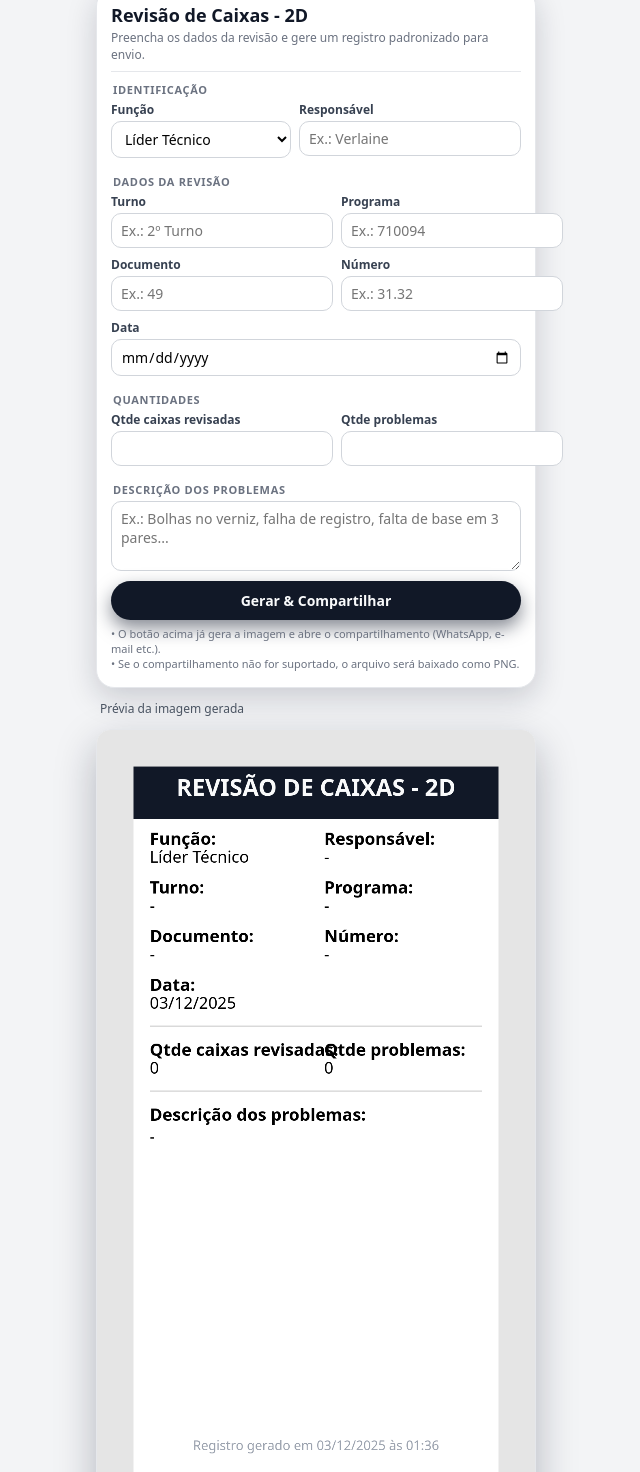
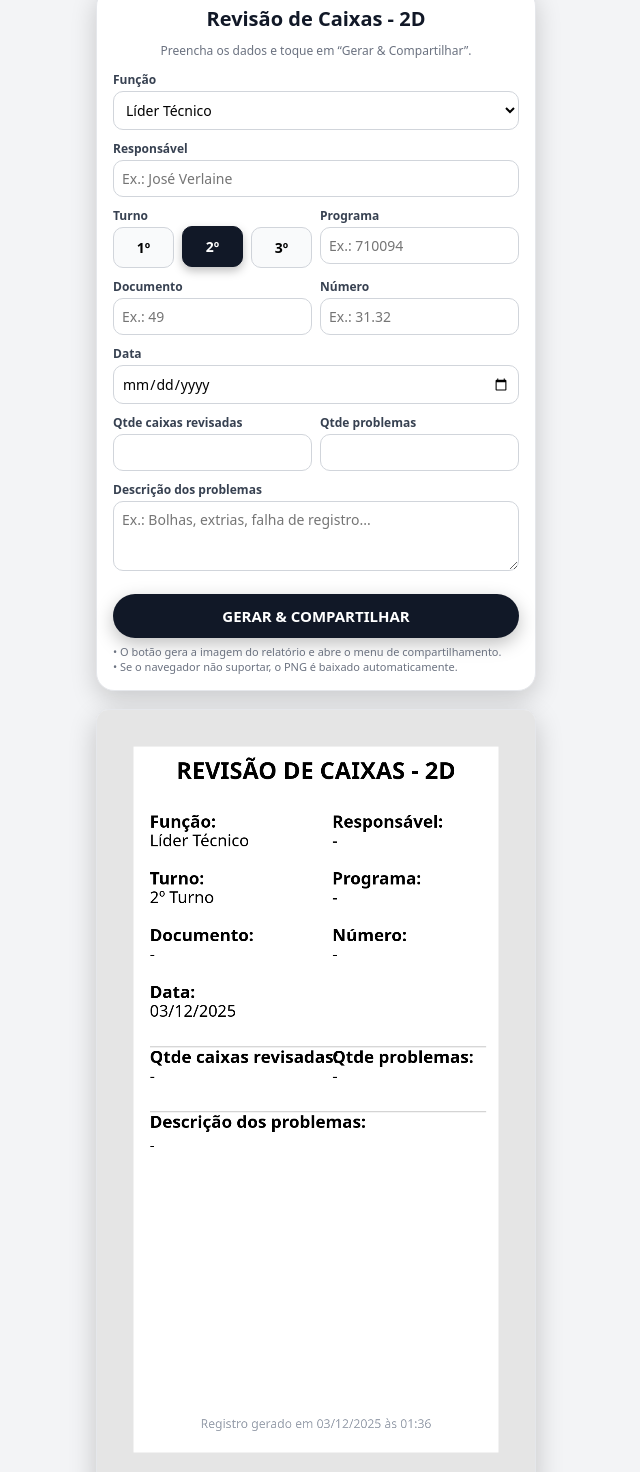
Before and after one commit to werlanebraga33-collab/revisao-caixas-2d, a plain HTML site: page index.html in a window 1280 px wide. Shown: the part 28-1500 px from the top of the page, without its empty margins (324-964 px from the left). Drawn offline with Linux system fonts and the light colour scheme.

Commit message:
Refactor index.html for improved structure and style
Refactor HTML and JavaScript for better readability and functionality, including styling updates and restructuring of form elements.

```diff
--- a/index.html
+++ b/index.html
@@ -5,123 +5,101 @@
   <title>Revisão de Caixas - 2D</title>
   <meta name="viewport" content="width=device-width,initial-scale=1" />
   <style>
-    *{
-      box-sizing:border-box;
-      font-family:system-ui,-apple-system,BlinkMacSystemFont,"Segoe UI",sans-serif
-    }
+    *{box-sizing:border-box;font-family:system-ui,-apple-system,"Segoe UI",sans-serif}
     body{
       margin:0;
       padding:16px;
       background:#f3f4f6;
       min-height:100vh;
       display:flex;
-      flex-direction:column;
-      align-items:center;
-      gap:16px;
+      justify-content:center;
+      align-items:flex-start;
+    }
+    .card{
+      background:#fff;
+      width:100%;
+      max-width:440px;
+      padding:16px;
+      border-radius:18px;
+      box-shadow:0 8px 26px rgba(0,0,0,.18);
+      border:1px solid #e5e7eb;
+    }
+    h1{
+      font-size:20px;
+      margin:0 0 10px;
+      text-align:center;
       color:#111827;
     }
-    .app-shell{
-      width:100%;
-      max-width:440px;
-      display:flex;
-      flex-direction:column;
-      gap:12px;
-    }
-    .card-form{
-      width:100%;
-      background:#ffffff;
-      border-radius:18px;
-      padding:14px 14px 16px;
-      box-shadow:0 10px 30px rgba(15,23,42,.18);
-      border:1px solid #e5e7eb;
-    }
-    .card-header{
-      margin:0 0 10px;
-      padding-bottom:8px;
-      border-bottom:1px solid #e5e7eb;
-    }
-    .card-title{
-      font-size:18px;
-      font-weight:700;
-      color:#111827;
-    }
-    .card-subtitle{
+    .sub{
       font-size:12px;
+      text-align:center;
       color:#6b7280;
-      margin-top:2px;
-    }
-    .section-label{
-      font-size:11px;
-      font-weight:600;
-      text-transform:uppercase;
-      letter-spacing:0.06em;
-      color:#6b7280;
-      margin:8px 2px 4px;
-    }
-    .form-row{display:flex;gap:8px}
-    .form-group{
-      display:flex;
-      flex-direction:column;
-      gap:3px;
-      margin-bottom:8px;
-      flex:1;
+      margin-bottom:12px;
     }
     label{
       font-size:12px;
       font-weight:600;
       color:#374151;
+      margin-bottom:3px;
+      display:block;
     }
     input,textarea,select{
+      width:100%;
+      padding:8px;
+      border:1px solid #d1d5db;
       border-radius:10px;
-      border:1px solid #d1d5db;
-      padding:7px 9px;
+      margin-bottom:10px;
       font-size:14px;
       outline:none;
-      background:#ffffff;
-      transition:border-color .15s,box-shadow .15s,transform .08s;
+      background:#fff;
     }
     input:focus,textarea:focus,select:focus{
       border-color:#111827;
       box-shadow:0 0 0 1px rgba(15,23,42,.35);
+    }
+    textarea{min-height:70px;resize:vertical}
+    .row{display:flex;gap:8px}
+    .row > div{flex:1}
+
+    /* Botões de turno */
+    .turno-buttons{
+      display:flex;
+      gap:8px;
+      margin-bottom:10px;
+    }
+    .turno-buttons button{
+      flex:1;
+      padding:10px 0;
+      border-radius:10px;
+      border:1px solid #d1d5db;
+      background:#f9fafb;
+      font-weight:600;
+      font-size:14px;
+      cursor:pointer;
+      transition:.15s;
+    }
+    .turno-buttons button.active{
+      background:#111827;
+      color:#fff;
+      border-color:#111827;
       transform:translateY(-1px);
-    }
-    textarea{
-      resize:vertical;
-      min-height:70px;
-      max-height:160px;
+      box-shadow:0 4px 10px rgba(0,0,0,.25);
     }
 
-    .buttons{
-      display:flex;
-      flex-wrap:wrap;
-      gap:8px;
-      margin-top:10px;
-    }
     .btn{
+      width:100%;
+      padding:12px;
+      margin-top:8px;
+      background:#111827;
+      color:white;
       border:none;
       border-radius:999px;
-      padding:10px 14px;
-      font-size:14px;
+      font-size:15px;
       font-weight:600;
       cursor:pointer;
-      flex:1;
-      min-width:180px;
-      display:flex;
-      align-items:center;
-      justify-content:center;
-      gap:6px;
-      transition:transform .08s,box-shadow .12s,background .12s;
-      white-space:nowrap;
+      box-shadow:0 6px 18px rgba(0,0,0,.25);
     }
-    .btn-main{
-      background:#111827;
-      color:#f9fafb;
-      box-shadow:0 8px 18px rgba(15,23,42,.5);
-    }
-    .btn-main:active{
-      transform:translateY(1px);
-      box-shadow:none;
-    }
+    .btn:active{transform:translateY(1px);box-shadow:none}
 
     .hint{
       font-size:11px;
@@ -129,331 +107,262 @@
       margin-top:6px;
     }
 
-    .preview-title{
-      color:#4b5563;
-      font-size:12px;
-      padding-left:4px;
-    }
     canvas{
       width:100%;
       max-width:440px;
-      border-radius:14px;
-      background:#ffffff;
-      box-shadow:0 16px 40px rgba(15,23,42,.28);
+      margin-top:18px;
+      border-radius:12px;
       border:1px solid #e5e7eb;
+      background:#fff;
+      box-shadow:0 10px 28px rgba(0,0,0,.2);
     }
   </style>
 </head>
+
 <body>
-  <div class="app-shell">
-    <div class="card-form">
-      <div class="card-header">
-        <div class="card-title">Revisão de Caixas - 2D</div>
-        <div class="card-subtitle">
-          Preencha os dados da revisão e gere um registro padronizado para envio.
-        </div>
-      </div>
+  <div>
+    <div class="card">
+      <h1>Revisão de Caixas - 2D</h1>
+      <div class="sub">Preencha os dados e toque em “Gerar & Compartilhar”.</div>
 
-      <div class="section-label">Identificação</div>
-      <div class="form-row">
-        <div class="form-group">
       <label>Função</label>
       <select id="funcao">
         <option>Líder Técnico</option>
         <option>Preparador</option>
       </select>
+
+      <label>Responsável</label>
+      <input id="responsavel" placeholder="Ex.: José Verlaine"/>
+
+      <div class="row">
+        <div>
+          <label>Turno</label>
+          <div class="turno-buttons" id="turnoBtns">
+            <button type="button" data-value="1º Turno">1º</button>
+            <button type="button" data-value="2º Turno">2º</button>
+            <button type="button" data-value="3º Turno">3º</button>
           </div>
-        <div class="form-group">
-          <label>Responsável</label>
-          <input id="responsavel" placeholder="Ex.: Verlaine" />
+          <input type="hidden" id="turno" value="2º Turno">
+        </div>
+        <div>
+          <label>Programa</label>
+          <input id="programa" placeholder="Ex.: 710094"/>
         </div>
       </div>
 
-      <div class="section-label">Dados da revisão</div>
-      <div class="form-row">
-        <div class="form-group">
-          <label>Turno</label>
-          <input id="turno" placeholder="Ex.: 2º Turno" />
+      <div class="row">
+        <div>
+          <label>Documento</label>
+          <input id="documento" placeholder="Ex.: 49"/>
         </div>
-        <div class="form-group">
-          <label>Programa</label>
-          <input id="programa" placeholder="Ex.: 710094" />
+        <div>
+          <label>Número</label>
+          <input id="numero" placeholder="Ex.: 31.32"/>
         </div>
       </div>
 
-      <div class="form-row">
-        <div class="form-group">
-          <label>Documento</label>
-          <input id="documento" placeholder="Ex.: 49" />
+      <label>Data</label>
+      <input id="data" type="date"/>
+
+      <div class="row">
+        <div>
+          <label>Qtde caixas revisadas</label>
+          <input id="qtdRevisadas" type="number" min="0"/>
         </div>
-        <div class="form-group">
-          <label>Número</label>
-          <input id="numero" placeholder="Ex.: 31.32" />
+        <div>
+          <label>Qtde problemas</label>
+          <input id="qtdProblemas" type="number" min="0"/>
         </div>
       </div>
 
-      <div class="form-row">
-        <div class="form-group">
-          <label>Data</label>
-          <input id="data" type="date" />
+      <label>Descrição dos problemas</label>
+      <textarea id="descricao" placeholder="Ex.: Bolhas, extrias, falha de registro..."></textarea>
+
+      <!-- BOTÃO ÚNICO -->
+      <button class="btn" id="btnShare">GERAR & COMPARTILHAR</button>
+
+      <div class="hint">
+        • O botão gera a imagem do relatório e abre o menu de compartilhamento.<br>
+        • Se o navegador não suportar, o PNG é baixado automaticamente.
       </div>
     </div>
 
-      <div class="section-label">Quantidades</div>
-      <div class="form-row">
-        <div class="form-group">
-          <label>Qtde caixas revisadas</label>
-          <input id="qtdRevisadas" type="number" min="0" />
-        </div>
-        <div class="form-group">
-          <label>Qtde problemas</label>
-          <input id="qtdProblemas" type="number" min="0" />
-        </div>
-      </div>
-
-      <div class="section-label">Descrição dos problemas</div>
-      <div class="form-group">
-        <textarea id="descricao" placeholder="Ex.: Bolhas no verniz, falha de registro, falta de base em 3 pares..."></textarea>
-      </div>
-
-      <div class="buttons">
-        <button class="btn btn-main" id="btnShareAll">Gerar & Compartilhar</button>
-      </div>
-
-      <div class="hint">
-        • O botão acima já gera a imagem e abre o compartilhamento (WhatsApp, e-mail etc.).<br>
-        • Se o compartilhamento não for suportado, o arquivo será baixado como PNG.
-      </div>
-    </div>
-
-    <div class="preview-title">Prévia da imagem gerada</div>
     <canvas id="canvas" width="1080" height="1920"></canvas>
   </div>
 
 <script>
-    const canvas = document.getElementById("canvas");
-    const ctx = canvas.getContext("2d");
+const canvas=document.getElementById("canvas");
+const ctx=canvas.getContext("2d");
 
-    function getData() {
-      const funcao = document.getElementById("funcao").value || "-";
-      const responsavel = document.getElementById("responsavel").value || "-";
-      const turno = document.getElementById("turno").value || "-";
-      const programa = document.getElementById("programa").value || "-";
-      const documento = document.getElementById("documento").value || "-";
-      const numero = document.getElementById("numero").value || "-";
-      const qtdRevisadas = document.getElementById("qtdRevisadas").value || "0";
-      const qtdProblemas = document.getElementById("qtdProblemas").value || "0";
-      const descricao = (document.getElementById("descricao").value || "-").trim();
-      const dataInput = document.getElementById("data").value;
+/* --- Turnos (1º, 2º, 3º) --- */
+document.querySelectorAll(".turno-buttons button").forEach(btn=>{
+  btn.addEventListener("click",()=>{
+    document.getElementById("turno").value=btn.dataset.value;
+    document.querySelectorAll(".turno-buttons button")
+      .forEach(b=>b.classList.remove("active"));
+    btn.classList.add("active");
+  });
+});
+// deixa 2º turno ativo por padrão
+document.querySelector('.turno-buttons button[data-value="2º Turno"]').classList.add("active");
 
-      const hoje = new Date();
-      const dataFormatada = dataInput
-        ? new Date(dataInput + "T00:00:00").toLocaleDateString("pt-BR")
-        : hoje.toLocaleDateString("pt-BR");
+function getData(){
+  const g=id=>document.getElementById(id).value||"-";
+  const dataInput=document.getElementById("data").value;
+  const hoje=new Date();
+  const dataObj=dataInput?new Date(dataInput+"T00:00:00"):hoje;
+  const data=dataObj.toLocaleDateString("pt-BR");
+  const hora=hoje.toLocaleTimeString("pt-BR",{hour:"2-digit",minute:"2-digit"});
 
-      const hora = hoje.toLocaleTimeString("pt-BR", {
-        hour:"2-digit",
-        minute:"2-digit"
-      });
-
-      return {
-        funcao, responsavel, turno, programa, documento,
-        numero, qtdRevisadas, qtdProblemas, descricao,
-        data:dataFormatada, hora
+  return{
+    funcao:g("funcao"),
+    responsavel:g("responsavel"),
+    turno:g("turno"),
+    programa:g("programa"),
+    documento:g("documento"),
+    numero:g("numero"),
+    data,
+    qtdRev:g("qtdRevisadas"),
+    qtdProb:g("qtdProblemas"),
+    desc:g("descricao"),
+    hora
   };
 }
 
-    function wrapText(text, x, y, maxWidth, lineHeight) {
-      const words = text.split(" ");
-      let line = "";
-      let yy = y;
-      for (let w of words) {
-        const testLine = line + w + " ";
-        if (ctx.measureText(testLine).width > maxWidth) {
-          ctx.fillText(line, x, yy);
-          line = w + " ";
-          yy += lineHeight;
-        } else line = testLine;
+function wrap(text,x,y,maxWidth,lineHeight){
+  const words=text.split(" ");
+  let line="";
+  for(let n=0;n<words.length;n++){
+    const testLine=line+words[n]+" ";
+    if(ctx.measureText(testLine).width>maxWidth && n>0){
+      ctx.fillText(line,x,y);
+      line=words[n]+" ";
+      y+=lineHeight;
+    }else{
+      line=testLine;
     }
-      ctx.fillText(line, x, yy);
+  }
+  ctx.fillText(line,x,y);
 }
 
-    function draw() {
-      const d = getData();
+function draw(){
+  const d=getData();
+  ctx.fillStyle="#e5e5e5";
+  ctx.fillRect(0,0,1080,1920);
+  ctx.fillStyle="#ffffff";
+  ctx.fillRect(90,90,900,1740);
 
-      // fundo
-      ctx.fillStyle = "#e5e5e5";
-      ctx.fillRect(0, 0, canvas.width, canvas.height);
+  let y=170;
+  ctx.fillStyle="#000";
+  ctx.textAlign="center";
+  ctx.font="bold 58px system-ui";
+  ctx.fillText("REVISÃO DE CAIXAS - 2D",540,y);
+  ctx.textAlign="left";
 
-      // cartão branco
-      const m = 90;
-      const cardX = m, cardY = m;
-      const cardW = canvas.width - m*2;
-      const cardH = canvas.height - m*2;
-      ctx.fillStyle="#ffffff";
-      ctx.fillRect(cardX, cardY, cardW, cardH);
-
-      // faixa de topo
-      const headerH = 130;
-      ctx.fillStyle = "#111827";
-      ctx.fillRect(cardX, cardY, cardW, headerH);
-
-      ctx.fillStyle="#f9fafb";
-      ctx.font="bold 58px system-ui";
-      ctx.textAlign="center";
-      ctx.textBaseline="top";
-      ctx.fillText("REVISÃO DE CAIXAS - 2D", canvas.width/2, cardY+26);
-
-      ctx.textAlign="left";
-      let y = cardY + headerH + 30;
-
-      // Função / Responsável
-      ctx.fillStyle="#000";
-      ctx.font="bold 42px system-ui";
-      ctx.fillText("Função:",cardX+40,y);
-      ctx.fillText("Responsável:",cardX+cardW/2+20,y);
-
-      ctx.font="normal 40px system-ui";
-      ctx.fillText(d.funcao,cardX+40,y+46);
-      ctx.fillText(d.responsavel,cardX+cardW/2+20,y+46);
-
-      // Turno / Programa
   y+=120;
   ctx.font="bold 42px system-ui";
-      ctx.fillText("Turno:",cardX+40,y);
-      ctx.fillText("Programa:",cardX+cardW/2+20,y);
+  ctx.fillText("Função:",130,y);
+  ctx.fillText("Responsável:",580,y);
+  ctx.font="40px system-ui";
+  ctx.fillText(d.funcao,130,y+46);
+  ctx.fillText(d.responsavel,580,y+46);
 
-      ctx.font="normal 40px system-ui";
-      ctx.fillText(d.turno,cardX+40,y+46);
-      ctx.fillText(d.programa,cardX+cardW/2+20,y+46);
+  y+=140;
+  ctx.font="bold 42px system-ui";
+  ctx.fillText("Turno:",130,y);
+  ctx.fillText("Programa:",580,y);
+  ctx.font="40px system-ui";
+  ctx.fillText(d.turno,130,y+46);
+  ctx.fillText(d.programa,580,y+46);
 
-      // Documento / Número
-      y+=120;
+  y+=140;
   ctx.font="bold 42px system-ui";
-      ctx.fillText("Documento:",cardX+40,y);
-      ctx.fillText("Número:",cardX+cardW/2+20,y);
+  ctx.fillText("Documento:",130,y);
+  ctx.fillText("Número:",580,y);
+  ctx.font="40px system-ui";
+  ctx.fillText(d.documento,130,y+46);
+  ctx.fillText(d.numero,580,y+46);
 
-      ctx.font="normal 40px system-ui";
-      ctx.fillText(d.documento,cardX+40,y+46);
-      ctx.fillText(d.numero,cardX+cardW/2+20,y+46);
+  y+=140;
+  ctx.font="bold 42px system-ui";
+  ctx.fillText("Data:",130,y);
+  ctx.font="40px system-ui";
+  ctx.fillText(d.data,130,y+46);
 
-      // Data
-      y+=120;
-      ctx.font="bold 42px system-ui";
-      ctx.fillText("Data:",cardX+40,y);
-      ctx.font="normal 40px system-ui";
-      ctx.fillText(d.data,cardX+40,y+46);
-
-      // linha divisória
   y+=120;
   ctx.strokeStyle="#d4d4d4";
   ctx.lineWidth=3;
   ctx.beginPath();
-      ctx.moveTo(cardX+40,y);
-      ctx.lineTo(cardX+cardW-40,y);
+  ctx.moveTo(130,y);
+  ctx.lineTo(960,y);
   ctx.stroke();
 
-      // Revisadas / problemas
   y+=40;
   ctx.font="bold 42px system-ui";
-      ctx.fillText("Qtde caixas revisadas:",cardX+40,y);
-      ctx.fillText("Qtde problemas:",cardX+cardW/2+20,y);
+  ctx.fillText("Qtde caixas revisadas:",130,y);
+  ctx.fillText("Qtde problemas:",580,y);
+  ctx.font="40px system-ui";
+  ctx.fillText(d.qtdRev,130,y+46);
+  ctx.fillText(d.qtdProb,580,y+46);
 
-      ctx.font="normal 40px system-ui";
-      ctx.fillText(d.qtdRevisadas,cardX+40,y+46);
-      ctx.fillText(d.qtdProblemas,cardX+cardW/2+20,y+46);
-
-      // linha
   y+=120;
   ctx.strokeStyle="#d4d4d4";
   ctx.beginPath();
-      ctx.moveTo(cardX+40,y);
-      ctx.lineTo(cardX+cardW-40,y);
+  ctx.moveTo(130,y);
+  ctx.lineTo(960,y);
   ctx.stroke();
 
-      // descrição
   y+=40;
   ctx.font="bold 42px system-ui";
   ctx.fillStyle="#000";
-      ctx.fillText("Descrição dos problemas:",cardX+40,y);
+  ctx.fillText("Descrição dos problemas:",130,y);
+  y+=56;
+  ctx.font="38px system-ui";
+  wrap(d.desc,130,y,830,44);
 
-      y+=56;
-      ctx.font="normal 38px system-ui";
-      wrapText(d.descricao,cardX+40,y,cardW-80,44);
-
-      // rodapé
-      ctx.font="normal 32px system-ui";
+  ctx.font="30px system-ui";
   ctx.fillStyle="#9ca3af";
   ctx.textAlign="center";
   ctx.fillText(
     `Registro gerado em ${d.data} às ${d.hora}`,
-        canvas.width/2,
-        cardY+cardH-80
+    540,
+    1770
   );
   ctx.textAlign="left";
 }
 
-    async function gerarECompartilhar() {
+async function gerarECompartilhar(){
   draw();
+  canvas.toBlob(async blob=>{
+    if(!blob)return;
+    const file=new File([blob],"revisao-caixas-2d.png",{type:"image/png"});
 
-      canvas.toBlob(async (blob) => {
-        if (!blob) return;
-
-        const file = new File([blob], "revisao-caixas-2d.png", {
-          type: "image/png",
+    if(navigator.share && navigator.canShare && navigator.canShare({files:[file]})){
+      try{
+        await navigator.share({
+          title:"Revisão de Caixas - 2D",
+          text:"Relatório gerado pelo app de revisão de caixas.",
+          files:[file]
         });
-
-        if (navigator.share && navigator.canShare && navigator.canShare({ files:[file] })) {
-          try {
-            await navigator.share({
-              title: "Revisão de Caixas - 2D",
-              text: "Relatório gerado pelo app de revisão de caixas.",
-              files: [file],
-            });
-          } catch (err) {
-            console.log("Compartilhamento cancelado:", err);
-          }
-        } else if (navigator.share) {
-          // share sem files: manda só texto + link
-          const d = getData();
-          const texto = [
-            "REVISÃO DE CAIXAS - 2D",
-            `Função: ${d.funcao}`,
-            `Responsável: ${d.responsavel}`,
-            `Turno: ${d.turno}`,
-            `Programa: ${d.programa}`,
-            `Documento: ${d.documento}`,
-            `Número: ${d.numero}`,
-            `Data: ${d.data}`,
-            `Qtde caixas revisadas: ${d.qtdRevisadas}`,
-            `Qtde problemas: ${d.qtdProblemas}`,
-            "",
-            "Descrição dos problemas:",
-            d.descricao
-          ].join("\n");
-          try {
-            await navigator.share({ title: "Revisão de Caixas - 2D", text: texto });
-          } catch(e){
-            console.log("Compartilhamento cancelado:", e);
-          }
-        } else {
-          // fallback: baixar PNG
-          const a = document.createElement("a");
-          a.download = "revisao-caixas-2d.png";
-          a.href = URL.createObjectURL(blob);
+      }catch(e){console.log("Compartilhamento cancelado",e);}
+    }else{
+      // fallback: baixa o PNG
+      const a=document.createElement("a");
+      a.download="revisao-caixas-2d.png";
+      a.href=URL.createObjectURL(blob);
       a.click();
       URL.revokeObjectURL(a.href);
-          alert("Compartilhamento não suportado. O arquivo foi baixado como PNG.");
+      alert("Compartilhamento direto não suportado. O arquivo foi baixado como PNG.");
     }
   });
 }
 
-    document.getElementById("btnShareAll").addEventListener("click", (e) => {
+document.getElementById("btnShare").addEventListener("click",e=>{
   e.preventDefault();
   gerarECompartilhar();
 });
 
-    // desenha uma prévia inicial vazia
+// desenha uma prévia inicial
 draw();
 </script>
 </body>
```
Lines whose indentation alone changed are shown as unchanged.
